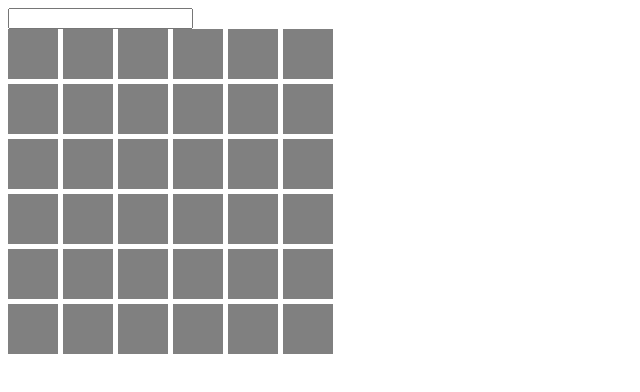
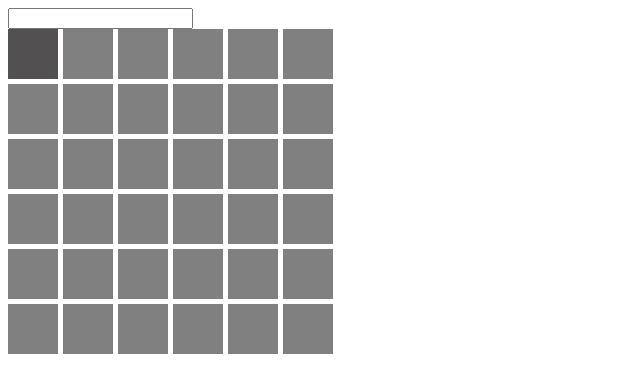
Before and after one commit to ALKorzh/minesweeper, a plain HTML site: page index.html in a window 1280 px wide. Both pictures are taken after a click on the element 33 px from the left and 54 px from the top of the page. Shown: the whole page, without its empty margins (0-640 px from the left). Drawn offline with Linux system fonts and the light colour scheme.

Commit message:
visualized the opening of the null cells

```diff
--- a/script.js
+++ b/script.js
@@ -130,5 +130,14 @@ cells.forEach((element, index) => {
     }
     visited[x][y] = true
     console.log(visited)
+
+    element.style.backgroundColor = "rgb(82, 80, 80)"
+    for (let i = 0; i < visited.length; i++) {
+      for (let j = 0; j < visited[i].length; j++) {
+        if (visited[i][j] == true) {
+          cells[i * FIELD_SIZE + j].style.backgroundColor = "rgb(82, 80, 80)"
+        }
+      }
+    }
   })
 })
--- a/style.css
+++ b/style.css
@@ -1,5 +1,5 @@
 .cell {
-  background-color: gray;
+  background-color: grey;
   min-height: 50px;
   min-width: 50px;
 }
```
